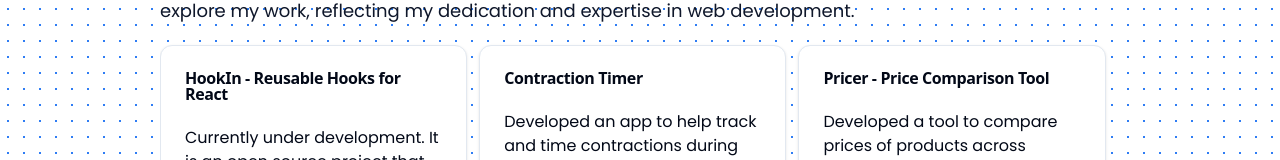
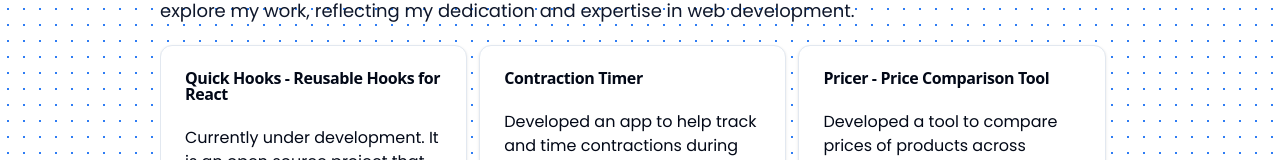
Before and after one commit to ehte92/portfolio, a Next.js app: page /projects in a window 1280 px wide. Shown: the part 223-383 px from the top of the page. Built offline with nearby package versions, Linux system fonts and the light colour scheme.

Commit message:
updated projects data

```diff
--- a/app/projects/page.tsx
+++ b/app/projects/page.tsx
@@ -7,11 +7,11 @@ const projectsPage = () => {
   // PROJECTS DATA
   const Projects = [
     {
-      title: "HookIn - Reusable Hooks for React",
+      title: "Quick Hooks - Reusable Hooks for React",
       description:
         "Currently under development. It is an open source project that provides a set of reusable hooks for React.",
       tags: ["React", "Typescript", "Shadcn Ui"],
-      link: "https://github.com/taqui-786/project-friendz",
+      link: "https://github.com/ehte92/quick-hooks",
     },
     {
       title: "Contraction Timer",
```
